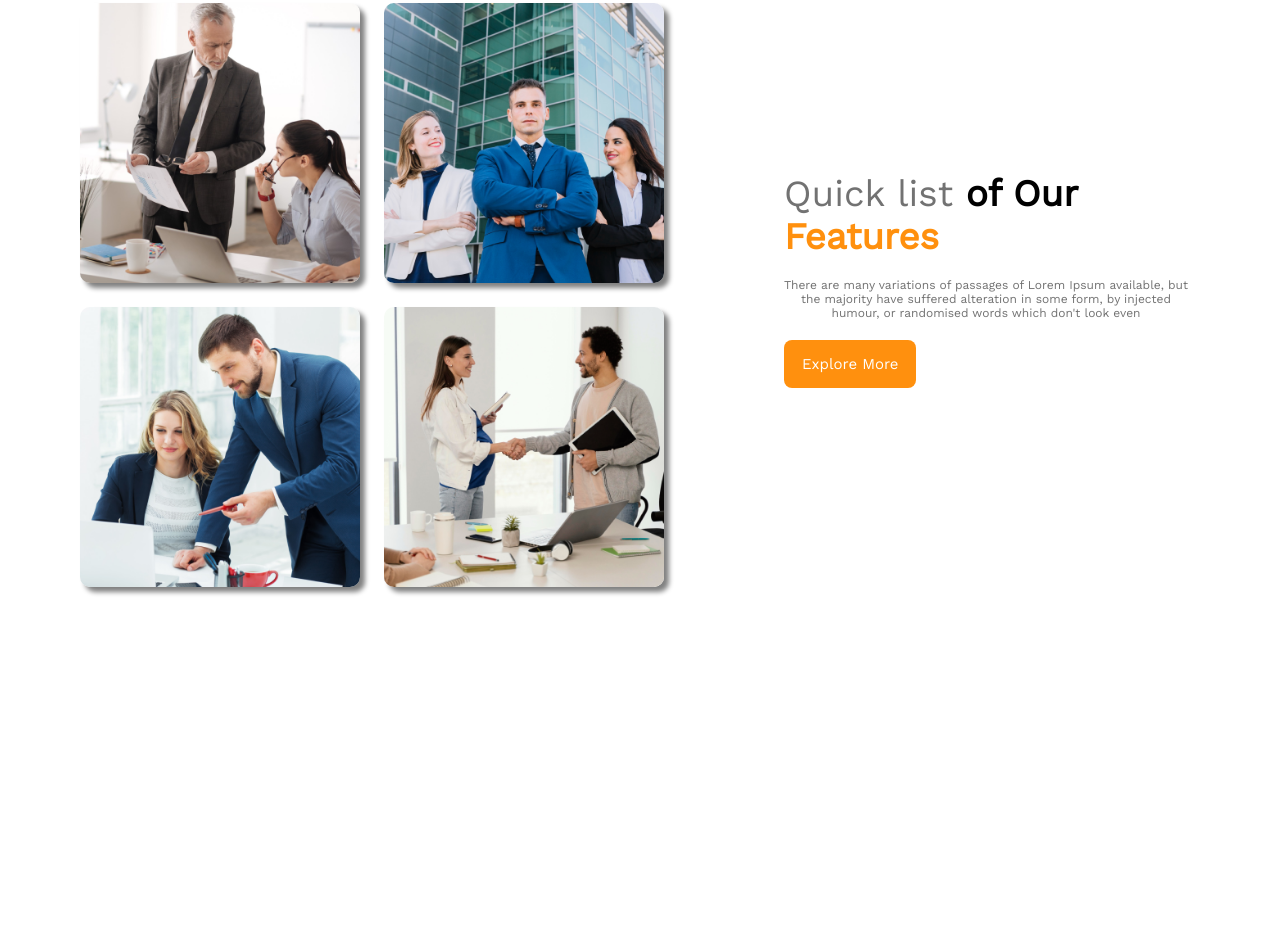
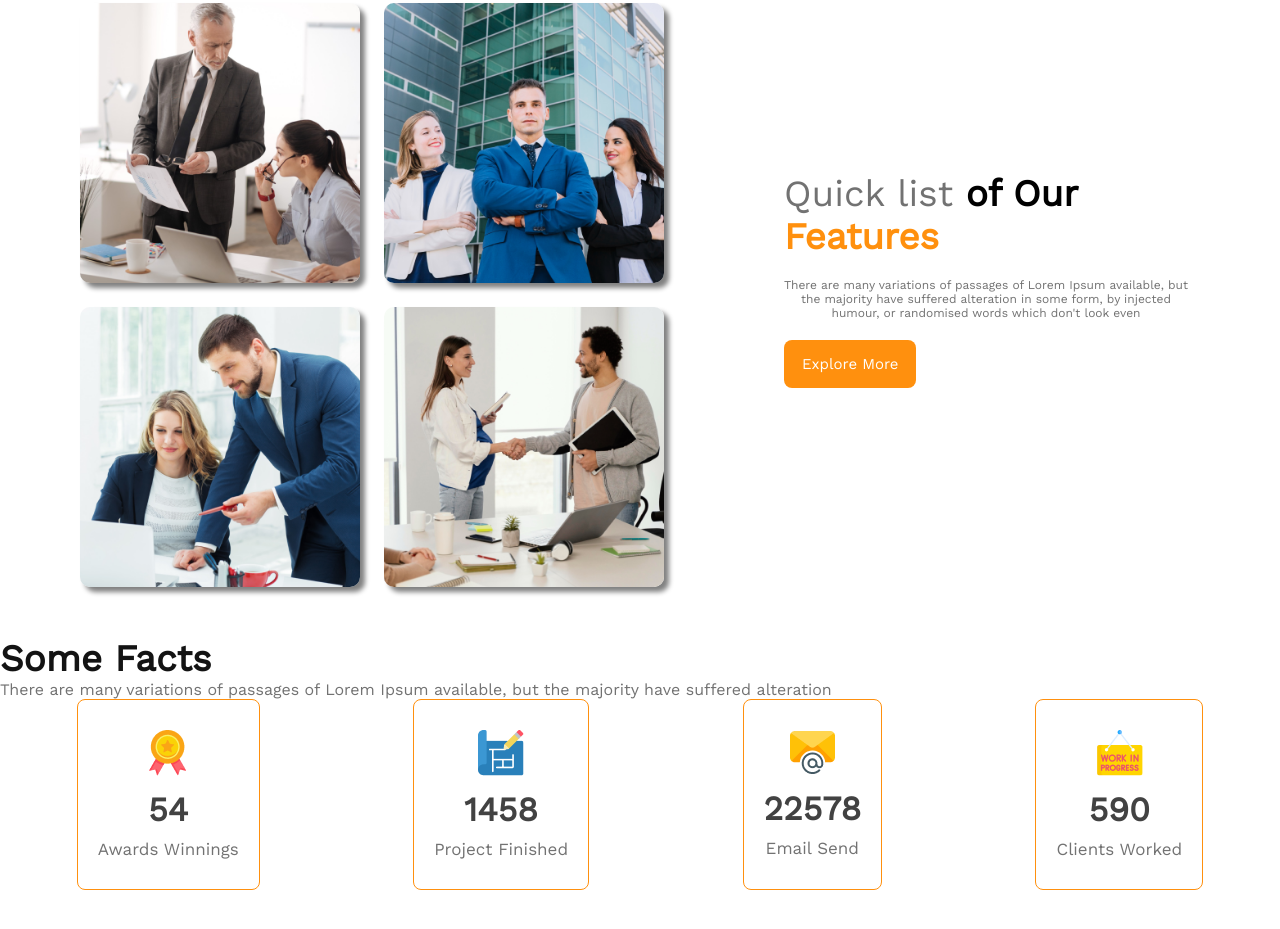
Before and after one commit to khalid423959/g3-architects-learn, a plain HTML site: page index.html in a window 1280 px wide. Shown: the part 985-1914 px from the top of the page. Before the commit the page ends 1692 px from the top, so only its background shows below. Drawn offline with nearby package versions, Linux system fonts and the light colour scheme.

Commit message:
card added

```diff
--- a/index.css
+++ b/index.css
@@ -106,6 +106,37 @@ main{
     font-weight: 700;
 }
 
+/* features style */
+
+.features-text{
+    color: #727272;
+}
+.feature-head{
+    font-size: 2.3rem;
+    color: #131313;
+}
+.feauture-card-container{
+    display: flex;
+    justify-content: space-around;
+}
+.card{
+    border-radius: 8px;
+    border: 1px solid #FF900E;
+    text-align: center;
+    padding: 30px 20px;
+}
+.card-start{
+    font-size: 2.1rem;
+    color: #424242;
+    margin-top: 10px;
+    margin-bottom: 10px;
+}
+.card-title{
+    color: #727272;
+    font-size: 17px;
+    margin-top: 5px;
+}
+
 
 
 
--- a/index.html
+++ b/index.html
@@ -26,7 +26,8 @@
         </div>
     </header>
     <main>
-        <div class="teams-container">
+        <!-- teams section -->
+        <section class="teams-container">
             <div class="team-img-container">
                 <img class="img1" src="images/team1.png" alt="">
                 <img class="img1" src="images/team2.png" alt="">
@@ -38,7 +39,34 @@
                 <p class="text-light-gray">There are many variations of passages of Lorem Ipsum available, but <br> the majority have suffered alteration in some form, by injected <br> humour, or randomised words which don't look even</p>
                 <button class="btn-primary">Explore More</button>
             </div>
-        </div>
+        </section>
+        <!-- features section -->
+        <section>
+            <h2 class="feature-head">Some Facts</h2>
+            <p class="features-text">There are many variations of passages of Lorem Ipsum available, but  the majority have suffered alteration</p>
+            <div class="feauture-card-container">
+                <div class="card">
+                    <img src="images/icons/ribon.png" alt="">
+                    <h2 class="card-start">54</h2>
+                    <p class="card-title">Awards Winnings</p>
+                </div>
+                <div class="card">
+                    <img src="images/icons/projects.png" alt="">
+                    <h2 class="card-start">1458</h2>
+                    <p class="card-title">Project Finished</p>
+                </div>
+                <div class="card">
+                    <img src="images/icons/email.png" alt="">
+                    <h2 class="card-start">22578</h2>
+                    <p class="card-title">Email Send</p>
+                </div>
+                <div class="card">
+                    <img src="images/icons/customers.png" alt="">
+                    <h2 class="card-start">590</h2>
+                    <p class="card-title">Clients Worked</p>
+                </div>
+            </div>
+        </section>
     </main>
     <footer>
 
```
